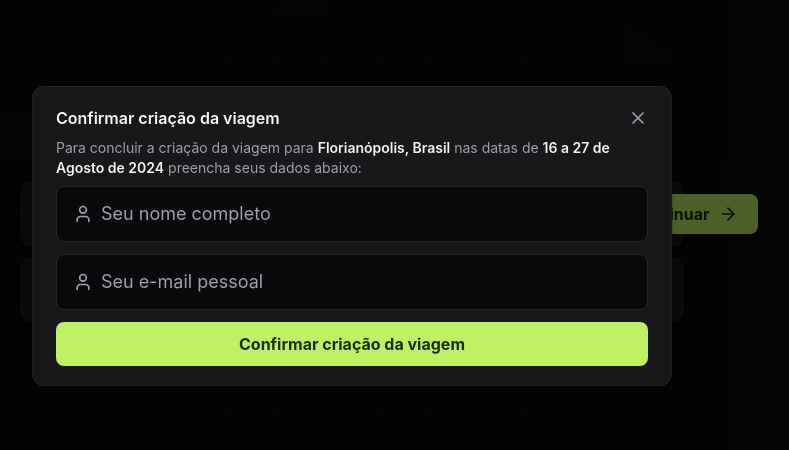
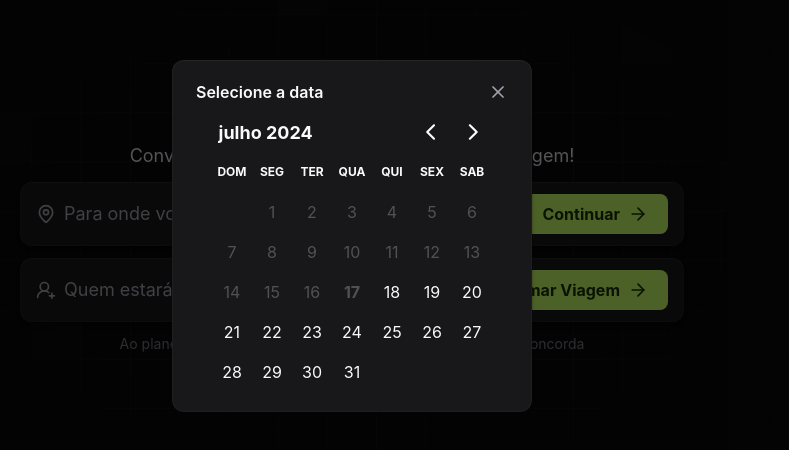
Before and after one commit to israelcruzz/plann.er-frontend, a React (Vite) app: page / in a window 1280 px wide. Shown: the part 164-614 px from the top of the page, without its empty margins (288-1077 px from the left). Built offline with nearby package versions, Linux system fonts and the light colour scheme.

Commit message:
feat: add day picker modal

```diff
--- a/src/index.css
+++ b/src/index.css
@@ -1,3 +1,24 @@
 @tailwind base;
 @tailwind components;
 @tailwind utilities;
+
+* {
+  min-width: 0;
+}
+
+input {
+  color-scheme: dark;
+}
+
+.rdp-day_selected,
+.rdp-day_selected:focus-visible,
+.rdp-day_selected:hover {
+  --rdp-accent-color: #bef264;
+  --rdp-background-color: #3f3f46;
+  --rdp-selected-color: #1a2e05;
+}
+
+.rdp-button:hover:not([disabled]):not(.rdp-day_selected) {
+  --rdp-accent-color: #bef264;
+  --rdp-background-color: #3f3f46;
+}
--- a/src/main.tsx
+++ b/src/main.tsx
@@ -2,6 +2,7 @@ import React from "react";
 import ReactDOM from "react-dom/client";
 import { App } from "./App.tsx";
 import "./index.css";
+import "react-day-picker/dist/style.css";
 
 ReactDOM.createRoot(document.getElementById("root")!).render(
   <React.StrictMode>
--- a/src/pages/create-trip/index.tsx
+++ b/src/pages/create-trip/index.tsx
@@ -10,8 +10,15 @@ import {
   User,
 } from "lucide-react";
 import { Button } from "../../components/button";
+import { DateRange, DayPicker } from "react-day-picker";
+import { ptBR } from "date-fns/locale";
+import { useState } from "react";
 
 export function CreateTripPage() {
+  const [eventStartAndEndDates, setEventStartAndEndDates] = useState<
+    DateRange | undefined
+  >();
+
   return (
     <main className="h-screen flex items-center justify-center bg-pattern bg-no-repeat bg-center">
       <div className="max-w-3xl w-full px-6 text-center space-y-10">
@@ -137,7 +144,7 @@ export function CreateTripPage() {
           </div>
 
           {/* Modal Confirm */}
-          <div className="fixed inset-0 bg-black/60 flex items-center justify-center">
+          <div className="fixed inset-0 bg-black/60 flex items-center justify-center hidden">
             <div className="w-[640px] rounded-xl py-5 px-6 shadow-shape bg-zinc-900 space-y-5">
               <div className="space-y-2">
                 <div className="flex justify-between items-center">
@@ -188,6 +195,34 @@ export function CreateTripPage() {
               </div>
             </div>
           </div>
+
+          {/* Data Picker */}
+          <div className="fixed inset-0 bg-black/60 flex items-center justify-center">
+            <div className="w-[360px] rounded-xl py-5 px-6 shadow-shape bg-zinc-900 space-y-5">
+              <div className="space-y-2">
+                <div className="flex items-center justify-between">
+                  <h2 className="font-lg font-semibold">Selecione a data</h2>
+                  <button>
+                    <X className="size-5 text-zinc-400 hover:text-white hover:cursor-pointer" />
+                  </button>
+                </div>
+
+                <DayPicker
+                  locale={ptBR}
+                  mode="range"
+                  disabled={{
+                    before: new Date(
+                      new Date().setDate(new Date().getDate() + 1)
+                    ),
+                  }}
+                  selected={eventStartAndEndDates}
+                  onSelect={setEventStartAndEndDates}
+                  onDayClick={() => console.log(eventStartAndEndDates)}
+
+                />
+              </div>
+            </div>
+          </div>
         </div>
       </div>
     </main>
```
